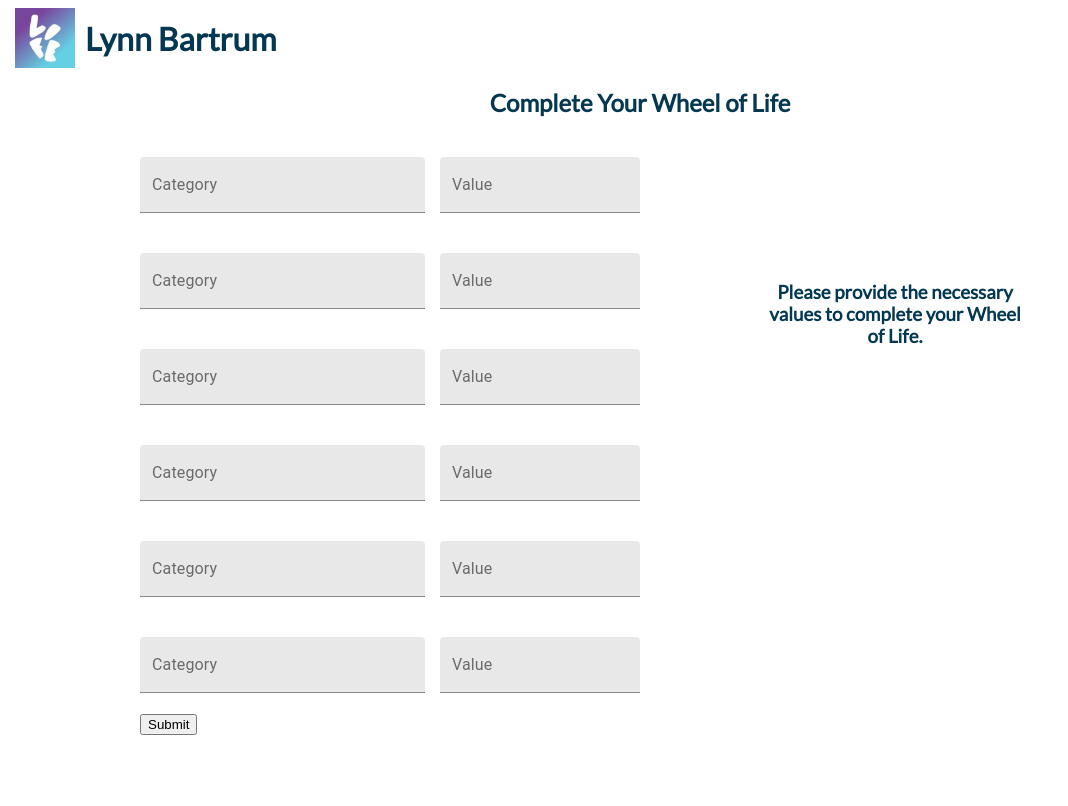
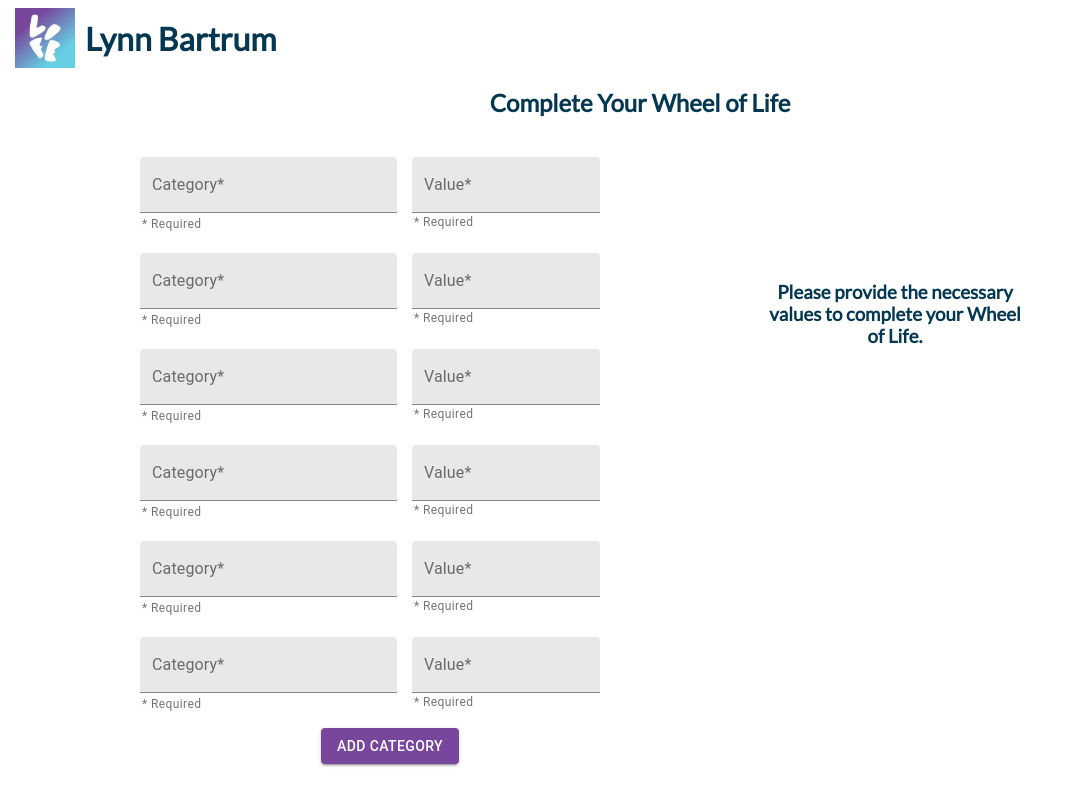
Before and after one commit to toddlasley/react-demo, a React (Create React App) app: page / in a window 1280 px wide. Shown: the top 806 px of the page, without its empty margins (0-1068 px from the left). Built offline with nearby package versions, Linux system fonts and the light colour scheme.

Commit message:
adding functionality in Form to be able to add more categories to wheel and remove last one if category count is greater than six

```diff
--- a/package.json
+++ b/package.json
@@ -4,6 +4,7 @@
   "private": true,
   "dependencies": {
     "@material-ui/core": "^4.11.0",
+    "@material-ui/icons": "^4.9.1",
     "@testing-library/jest-dom": "^4.2.4",
     "@testing-library/react": "^9.5.0",
     "@testing-library/user-event": "^7.2.1",
--- a/src/App.scss
+++ b/src/App.scss
@@ -25,6 +25,7 @@
 #app-container {
     max-width: 1000px;
     margin: 0 auto;
+    padding-bottom: 50px;
 
     h2 {
         text-align: center;
--- a/src/components/Form/Form.scss
+++ b/src/components/Form/Form.scss
@@ -9,28 +9,42 @@ div#form-container {
         .input-row {
             padding: 20px 0;
             display: flex;
-            justify-content: space-between;
+            justify-content: left;
 
             div.text-input {
-                width: 300px;
+                width: 257px;
 
-                p.Mui-error {
+                p {
                     position: absolute;
                     top: 55px;
+                    margin-left: 2px;
                 }
             }
 
             div.number-input {
-                max-width: 200px;
+                max-width: 188px;
                 margin-left: 15px;
 
-                p.Mui-error {
+                p {
                     position: absolute;
                     top: 55px;
                     width: 200px;
                     line-height: 1.2;
+                    margin-left: 2px;
                 }
             }
+
+            button.remove-row-btn {
+                height: 35px;
+                width: 35px;
+                margin-top: 10px;
+                margin-left: 5px;
+            }
+        }
+
+        button#add-category-btn {
+            margin: 15px auto 0;
+            display: block;
         }
     }
 }
--- a/src/components/Form/Form.tsx
+++ b/src/components/Form/Form.tsx
@@ -1,6 +1,7 @@
 import React, { ChangeEvent, FormEvent } from 'react';
-import { TextField, createMuiTheme, ThemeProvider } from '@material-ui/core';
+import { TextField, createMuiTheme, ThemeProvider, Button, IconButton } from '@material-ui/core';
 import { PolarAreaChart } from './PolarAreaChart/PolarAreaChart';
+import ClearIcon from '@material-ui/icons/Clear';
 import './Form.scss';
 import '../../styles/variables.scss';
 import { MATERIAL_FORM_THEME } from '../../config/constants';
@@ -14,6 +15,8 @@ const theme = createMuiTheme(MATERIAL_FORM_THEME);
 
 export class Form extends React.Component {
     private readonly MIN_CATEGORIES = 6;
+    private readonly MAX_CATEGORIES = 10;
+    private readonly INPUTS_PER_ROW = 2;
     private readonly MIN_CATEGORY_VALUE = 1;
     private readonly MAX_CATEGORY_VALUE = 10;
     private readonly CATEGORY_INPUT_TYPE = 'category';
@@ -45,6 +48,8 @@ export class Form extends React.Component {
         }
 
         this.handleSubmit = this.handleSubmit.bind(this);
+        this.addCategory = this.addCategory.bind(this);
+        this.removeLastInputRow = this.removeLastInputRow.bind(this);
     }
 
     render() {
@@ -52,45 +57,60 @@ export class Form extends React.Component {
         const labels = [];
         const data = [];
 
-        for ( let i = 0; i < this.inputs.length; i += 2 ) {
+        for ( let i = 0; i < this.inputs.length; i += this.INPUTS_PER_ROW ) {
+            const valueIndex = i + 1;
+
             const categoryInput = this.inputs[i];
             const categoryFieldHasError = this.state[this.getErrorKey(categoryInput.name)];
-            const valueInput = this.inputs[i + 1];
+            const valueInput = this.inputs[valueIndex];
             const valueFieldHasError = this.state[this.getErrorKey(valueInput.name)];
 
             rows.push(
                 <div key={"row" + i.toString()} className="input-row">
-                    <ThemeProvider theme={theme}>
                     <TextField
                         variant="filled"
                         type="text"
-                            label="Category"
+                        label="Category*"
                         className="text-input"
                         key={categoryInput.name}
                         name={categoryInput.name}
                         onChange={(e) => this.handleValueChange(e, categoryInput)}
                         error={categoryFieldHasError}
-                            helperText={categoryFieldHasError ? 'Please provide a category.' : ''}
+                        helperText="* Required"
                     />
                     <TextField
                         variant="filled"
                         type="number"
-                            label="Value"
+                        label="Value*"
                         className="number-input"
                         key={valueInput.name}
                         name={valueInput.name}
                         onChange={(e) => this.handleValueChange(e, valueInput)}
                         error={valueFieldHasError}
-                            helperText={valueFieldHasError ? 'Please provide a whole number between 1 and 10, inclusively.' : ''}
+                        helperText={valueFieldHasError ? 'Please provide a whole number between 1 and 10, inclusively.' : '* Required'}
                     />
-                    </ThemeProvider>
+                    {
+                        valueIndex === this.inputs.length - 1 && valueIndex > this.MIN_CATEGORIES * 2
+                            ?
+                                <IconButton
+                                    aria-label="remove"
+                                    className="remove-row-btn"
+                                    onClick={this.removeLastInputRow}
+                                >
+                                    <ClearIcon />
+                                </IconButton>
+                            : null
+                    }
                 </div>
             );
 
             if ( this.formRef && this.formRef.current ) {
                 const formValues = this.formRef.current;
-                const categoryValue = formValues[i.toString()].value;
-                const numberValue = formValues[(i + 1).toString()].value;
+                const categoryFormValue = formValues[i.toString()];
+                const categoryValue = categoryFormValue ? categoryFormValue.value : '';
+
+                const numberFormValue = formValues[valueIndex.toString()];
+                const numberValue = numberFormValue ? numberFormValue.value : 0;
 
                 if ( !this.categoryFieldHasError(categoryValue) ) {
                     labels.push(categoryValue);
@@ -103,7 +123,7 @@ export class Form extends React.Component {
             }
         }
 
-        const categoryCount = this.inputs.length / 2;
+        const categoryCount = this.inputs.length / this.INPUTS_PER_ROW;
         const formInvalid = categoryCount !== labels.length || categoryCount !== data.length;
 
         const polarAreaChartProps = {
@@ -116,12 +136,58 @@ export class Form extends React.Component {
         return (
             <div id="form-container">
                 <form ref={this.formRef} onSubmit={this.handleSubmit}>
+                    <ThemeProvider theme={theme}>
                         {rows}
-                    <input type="submit" value="Submit" />
+                        <Button
+                            id="add-category-btn"
+                            variant="contained"
+                            color="primary"
+                            onClick={this.addCategory}
+                            disabled={this.inputs.length / this.INPUTS_PER_ROW >= this.MAX_CATEGORIES}
+                        >
+                            Add Category
+                        </Button>
+                    </ThemeProvider>
                 </form>
                 <PolarAreaChart {...polarAreaChartProps} />
             </div>
         );
+    }
+
+    private removeLastInputRow() {
+        const removedInputs = this.inputs.splice(this.inputs.length - this.INPUTS_PER_ROW, this.INPUTS_PER_ROW);
+
+        const newState: any = {};
+
+        removedInputs.forEach((input) => {
+            newState[this.getErrorKey(input.name)] = false;
+        });
+
+        this.setState(newState);
+    }
+
+    private addCategory(event: any) {
+        event.preventDefault();
+
+        const index = this.inputs.length;
+
+        const categoryInput = {
+            type: this.CATEGORY_INPUT_TYPE,
+            name: this.CATEGORY_INPUT_TYPE + index.toString()
+        };
+
+        const valueInput = {
+            type: this.VALUE_INPUT_TYPE,
+            name: this.VALUE_INPUT_TYPE + (index + 1).toString()
+        };
+
+        this.inputs.push(categoryInput, valueInput);
+
+        const newState: any = {};
+        newState[this.getErrorKey(categoryInput.name)] = false;
+        newState[this.getErrorKey(valueInput.name)] = false;
+
+        this.setState(newState);
     }
 
     private handleValueChange(event: ChangeEvent<any>, input: Input) {
--- a/src/components/Form/PolarAreaChart/PolarAreaChart.tsx
+++ b/src/components/Form/PolarAreaChart/PolarAreaChart.tsx
@@ -69,19 +69,27 @@ export class PolarAreaChart extends React.Component {
                 data: this.data,
                 backgroundColor: [
                     'rgba(255, 99, 132, 0.2)',
+                    'rgba(31, 120, 22, 0.2)',
                     'rgba(54, 162, 235, 0.2)',
                     'rgba(255, 206, 86, 0.2)',
                     'rgba(75, 192, 192, 0.2)',
                     'rgba(153, 102, 255, 0.2)',
-                    'rgba(255, 159, 64, 0.2)'
+                    'rgba(255, 159, 64, 0.2)',
+                    'rgba(128, 49, 49, 0.2)',
+                    'rgba(255, 10, 246, 0.2)',
+                    'rgba(20, 19, 118, 0.2)'
                 ],
                 borderColor: [
                     'rgba(255, 99, 132, 1)',
+                    'rgba(31, 120, 22, 1)',
                     'rgba(54, 162, 235, 1)',
                     'rgba(255, 206, 86, 1)',
                     'rgba(75, 192, 192, 1)',
                     'rgba(153, 102, 255, 1)',
-                    'rgba(255, 159, 64, 1)'
+                    'rgba(255, 159, 64, 1)',
+                    'rgba(128, 49, 49, 1)',
+                    'rgba(255, 10, 246, 1)',
+                    'rgba(20, 19, 118, 1)'
                 ],
                 borderWidth: 1
             }]
```
Also changed, not shown: 1 other file (tests, documents, lock files or other folders). Lines whose indentation alone changed are shown as unchanged.
